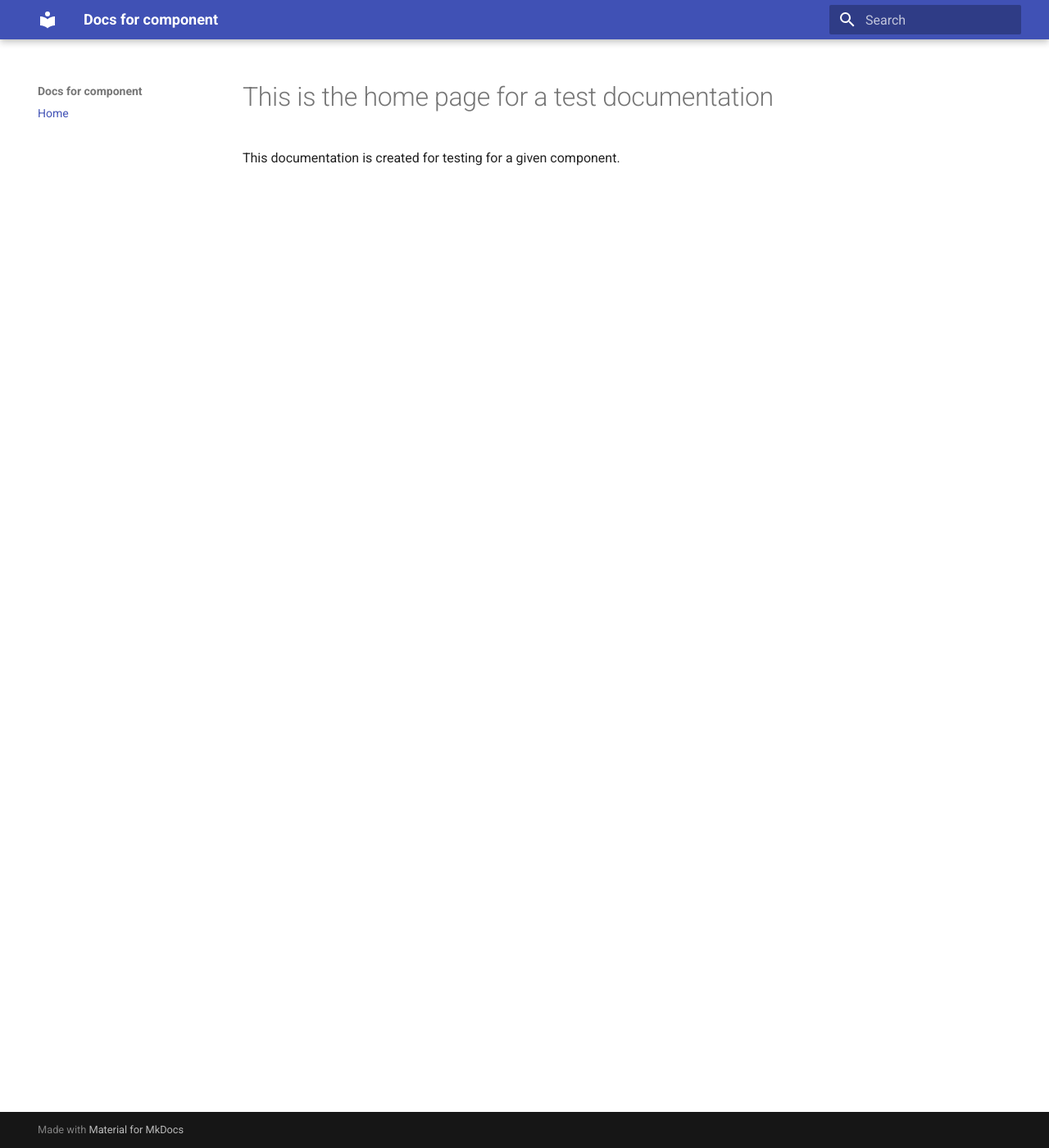
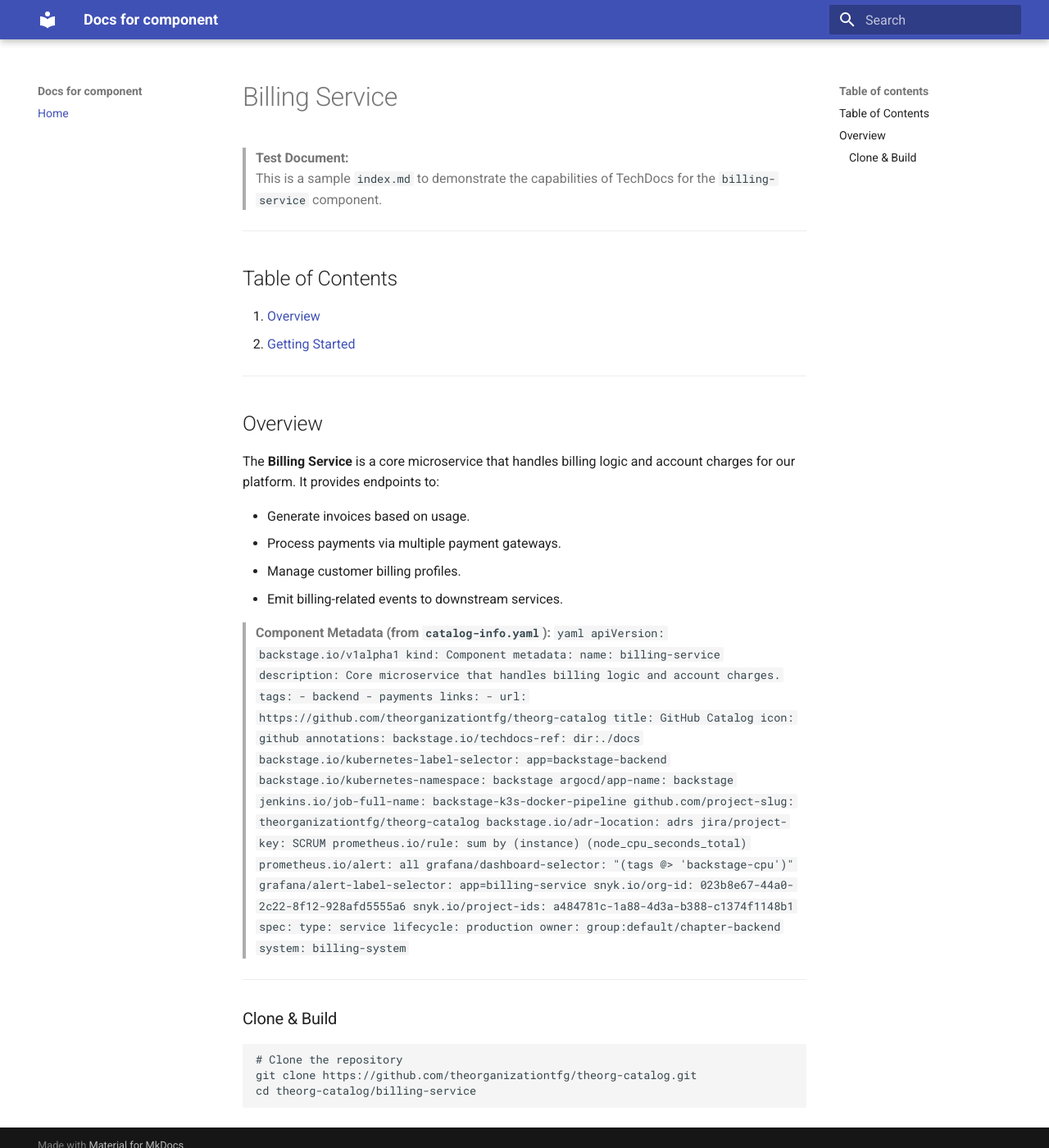
Before and after one commit to theorganizationtfg/theorg-catalog, an MkDocs documentation site: the page built from catalog/components/billing/docs/docs/index.md, in a window 1280 px wide and 1400 px high. Shown: the whole window at 82% size. Built offline with MkDocs 1.6.1 and Material for MkDocs 9.7.7, drawn with Linux system fonts in a browser that asks for light colours.

Commit message:
Update index.md

````diff
--- a/catalog/components/billing/docs/docs/index.md
+++ b/catalog/components/billing/docs/docs/index.md
@@ -1,3 +1,68 @@
-# This is the home page for a test documentation
+# Billing Service
 
-This documentation is created for testing for a given component.
+> **Test Document:**
+> This is a sample `index.md` to demonstrate the capabilities of TechDocs for the `billing-service` component.
+
+---
+
+## Table of Contents
+
+1. [Overview](#overview)
+2. [Getting Started](#getting-started)
+
+---
+
+## Overview
+
+The **Billing Service** is a core microservice that handles billing logic and account charges for our platform. It provides endpoints to:
+
+- Generate invoices based on usage.
+- Process payments via multiple payment gateways.
+- Manage customer billing profiles.
+- Emit billing-related events to downstream services.
+
+> **Component Metadata (from `catalog-info.yaml`):**
+> ```yaml
+> apiVersion: backstage.io/v1alpha1
+> kind: Component
+> metadata:
+>   name: billing-service
+>   description: Core microservice that handles billing logic and account charges.
+>   tags:
+>     - backend
+>     - payments
+>   links:
+>     - url: https://github.com/theorganizationtfg/theorg-catalog
+>       title: GitHub Catalog
+>       icon: github
+>   annotations:
+>     backstage.io/techdocs-ref: dir:./docs
+>     backstage.io/kubernetes-label-selector: app=backstage-backend
+>     backstage.io/kubernetes-namespace: backstage
+>     argocd/app-name: backstage
+>     jenkins.io/job-full-name: backstage-k3s-docker-pipeline
+>     github.com/project-slug: theorganizationtfg/theorg-catalog
+>     backstage.io/adr-location: adrs
+>     jira/project-key: SCRUM
+>     prometheus.io/rule: sum by (instance) (node_cpu_seconds_total)
+>     prometheus.io/alert: all
+>     grafana/dashboard-selector: "(tags @> 'backstage-cpu')"
+>     grafana/alert-label-selector: app=billing-service
+>     snyk.io/org-id: 023b8e67-44a0-2c22-8f12-928afd5555a6
+>     snyk.io/project-ids: a484781c-1a88-4d3a-b388-c1374f1148b1
+> spec:
+>   type: service
+>   lifecycle: production
+>   owner: group:default/chapter-backend
+>   system: billing-system
+> ```
+
+---
+
+### Clone & Build
+
+```bash
+# Clone the repository
+git clone https://github.com/theorganizationtfg/theorg-catalog.git
+cd theorg-catalog/billing-service
+```
````
